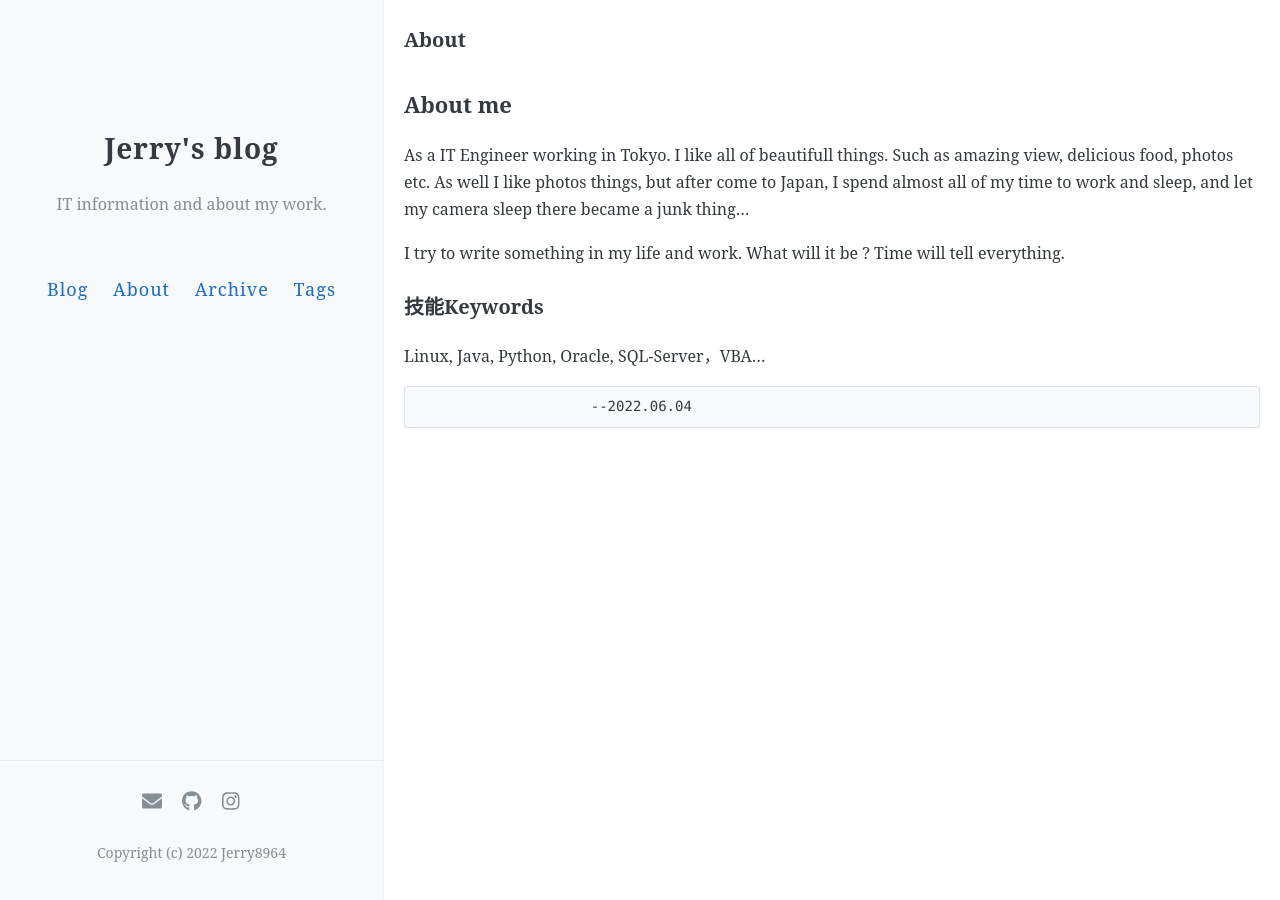
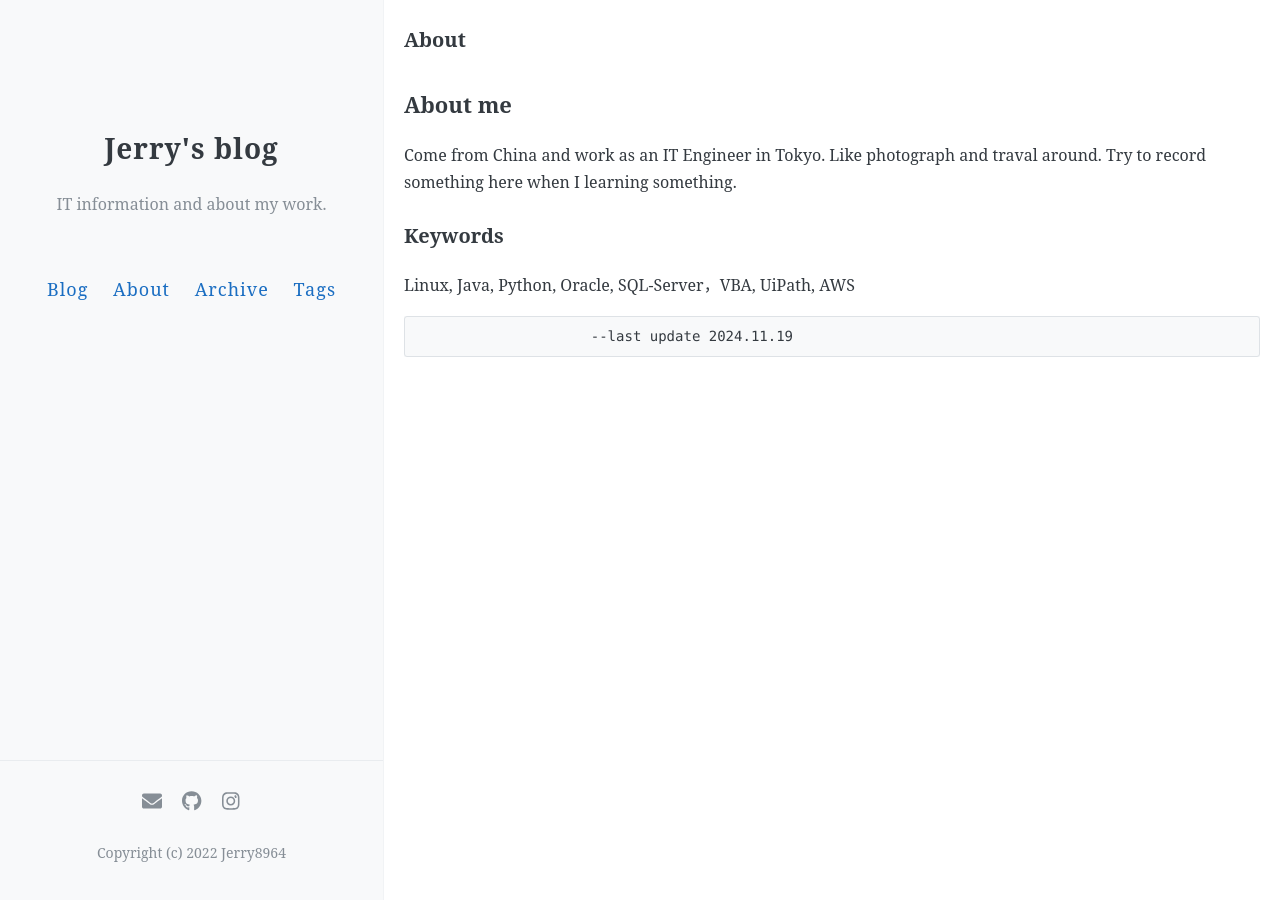
Before and after one commit to jerry8964/jerry8964.github.io, a Jekyll site: the page built from about.md, in a window 1280 px wide. Built offline with Jekyll 4.4.1, drawn with Linux system fonts in a browser that asks for light colours; comment, search, counter and statistics services are not loaded.

Commit message:
modify about.md file

```diff
--- a/about.md
+++ b/about.md
@@ -8,19 +8,13 @@ permalink: /about/
 
 ## About me
 
-As a IT Engineer working in Tokyo.
-I like all of beautifull things.
-Such as amazing view, delicious food, photos etc.
-As well I like photos things, but after come to Japan,
-I spend almost all of my time to work and sleep,
-and let my camera sleep there became a junk thing...
-
-I try to write something in my life and work.
-What will it be ? Time will tell everything.
-
-### 技能Keywords
-
-Linux, Java, Python, Oracle, SQL-Server，VBA...
+Come from China and work as an IT Engineer in Tokyo.
+Like photograph and traval around.
+Try to record something here when I learning something.
 
 
-                         --2022.06.04
+### Keywords
+
+Linux, Java, Python, Oracle, SQL-Server，VBA, UiPath, AWS
+
+                         --last update 2024.11.19
```
